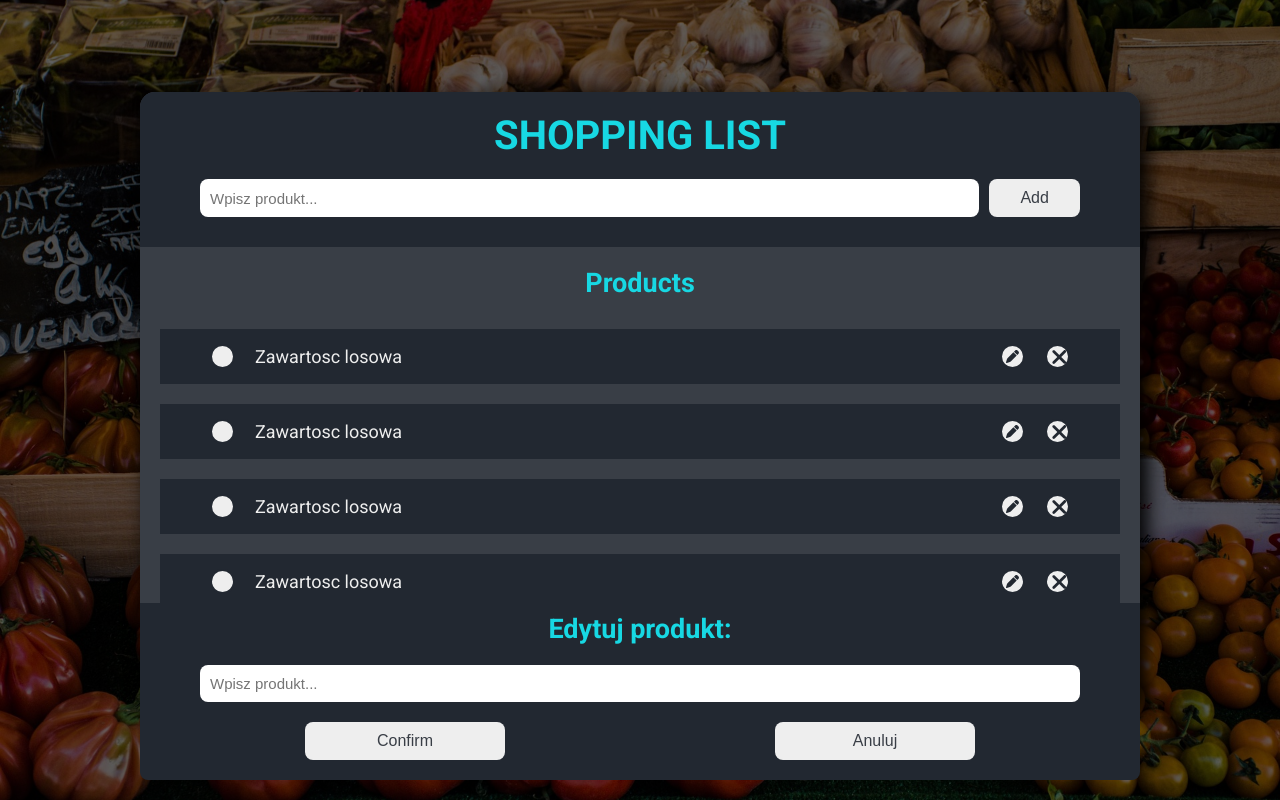
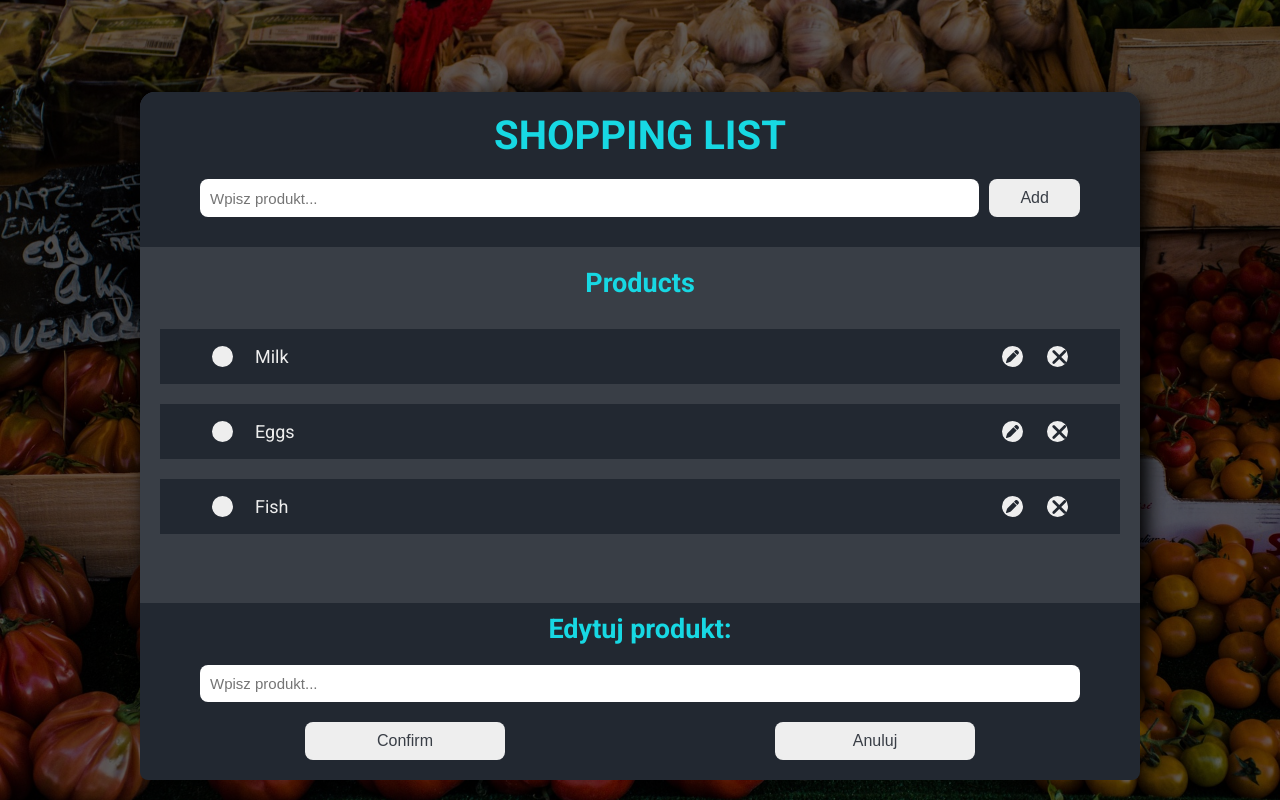
Before and after one commit to Emil-Domagala/shopping_list_vue, a Vue app: page / in a window 1280 px wide. Built offline with nearby package versions, Linux system fonts and the light colour scheme.

Commit message:
added delete function and vuex

```diff
--- a/package.json
+++ b/package.json
@@ -11,7 +11,8 @@
     "@fortawesome/fontawesome-svg-core": "^6.3.0",
     "@fortawesome/free-solid-svg-icons": "^6.3.0",
     "@fortawesome/vue-fontawesome": "^3.0.3",
-    "vue": "^3.2.47"
+    "vue": "^3.2.47",
+    "vuex": "^4.0.2"
   },
   "devDependencies": {
     "@vitejs/plugin-vue": "^4.0.0",
--- a/src/components/listItems/items.vue
+++ b/src/components/listItems/items.vue
@@ -6,15 +6,15 @@
           <font-awesome-icon icon="fa-check" class="font-awesome" />
         </div>
       </div>
-      <div class="content">Zawartosc losowa</div>
+      <div class="content">{{ prodName }}</div>
     </div>
     <div class="tool-box">
-      <div class="edit-padding">
+      <div class="edit-padding" @click="showEdit">
         <div class="edit-box">
           <font-awesome-icon icon="fa-pen" class="font-awesome" />
         </div>
       </div>
-      <div class="delete-padding">
+      <div class="delete-padding" @click="deleteItem">
         <div class="delete-box">
           <font-awesome-icon icon="fa-xmark" class="font-awesome" />
         </div>
@@ -25,6 +25,16 @@
 
 <script>
 export default {
+  props: {
+    prodName: {
+      required: false,
+      type: String,
+    },
+    id: {
+      required: false,
+      type: String,
+    },
+  },
   data() {
     return {
       isDone: false,
@@ -34,11 +44,19 @@ export default {
     isDoneToggle() {
       if (this.isDone === false) {
         this.isDone = true;
-        console.log('if ' + this.isDone);
         return;
       }
       this.isDone = false;
-      console.log('else ' + this.isDone);
+    },
+    showEdit() {
+      console.log('edit');
+      // this.$store.dispatch('editItem', {
+      //   id: this.id,
+      //   prodName: this.prodName,
+      // });
+    },
+    deleteItem() {
+      this.$store.dispatch('deleteItem', this.id);
     },
   },
 };
--- a/src/components/mainBody/bottomPart.vue
+++ b/src/components/mainBody/bottomPart.vue
@@ -2,28 +2,18 @@
   <div class="bottom">
     <div class="sub-title">
       <div class="h2"><h2>Products</h2></div>
-      <!-- <div class="warning">Brak produktów do kupienia</div> -->
+      <div class="warning" v-if="!hasAnyProduct">
+        Brak produktów do kupienia
+      </div>
     </div>
 
-    <ul class="list">
-      <items></items>
-      <items></items>
-      <items></items>
-      <items></items>
-      <items></items>
-      <items></items>
-      <items></items>
-      <items></items>
-      <items></items>
-      <items></items>
-      <items></items>
-      <items></items>
-      <items></items>
-      <items></items>
-      <items></items>
-      <items></items>
-      <items></items>
-      <items></items>
+    <ul class="list" v-if="!!hasAnyProduct">
+      <items
+        v-for="prod in allProducts"
+        :key="prod.id"
+        :id="prod.id"
+        :prodName="prod.name"
+      ></items>
     </ul>
   </div>
 </template>
@@ -34,6 +24,14 @@ import items from '../listItems/items.vue';
 export default {
   components: {
     items,
+  },
+  computed: {
+    allProducts() {
+      return this.$store.getters.getAllProd;
+    },
+    hasAnyProduct() {
+      return this.$store.getters.hasProd;
+    },
   },
 };
 </script>
@@ -60,8 +58,8 @@ export default {
   .list {
     padding: 0 2rem 1.5rem 2rem;
     max-height: calc(100vh - 156px);
-  overflow: scroll;
-  scroll-behavior: smooth;
+    overflow: scroll;
+    scroll-behavior: smooth;
   }
 }
 </style>
--- a/src/main.js
+++ b/src/main.js
@@ -1,4 +1,5 @@
 import { createApp } from 'vue';
+import store from './store/index.js';
 import App from './App.vue';
 
 import { FontAwesomeIcon } from '@fortawesome/vue-fontawesome';
@@ -8,6 +9,7 @@ library.add(fas);
 
 const app = createApp(App);
 
+app.use(store);
 app.component('font-awesome-icon', FontAwesomeIcon);
 
 
--- /dev/null
+++ b/src/store/index.js
@@ -0,0 +1,42 @@
+import { createStore } from 'vuex';
+const store = createStore({
+  state() {
+    return {
+      allProd: [
+        {
+          id: 'c1',
+          name: 'Milk',
+        },
+        {
+          id: 'c2',
+          name: 'Eggs',
+        },
+        {
+          id: 'c3',
+          name: 'Fish',
+        },
+      ],
+    };
+  },
+  getters: {
+    getAllProd(state) {
+      return state.allProd;
+    },
+    hasProd(_, getters) {
+      return getters.getAllProd && getters.getAllProd.length > 0;
+    },
+  },
+  actions: {
+    deleteItem(context, data) {
+      const allProd = context.getters.getAllProd;
+      const newProdArray = allProd.filter((prod) => prod.id !== data);
+      context.commit('newProdArray', newProdArray);
+    },
+  },
+  mutations: {
+    newProdArray(state, payload) {
+      state.allProd = payload;
+    },
+  },
+});
+export default store;
```
Also changed, not shown: 1 other file (tests, documents, lock files or other folders).
